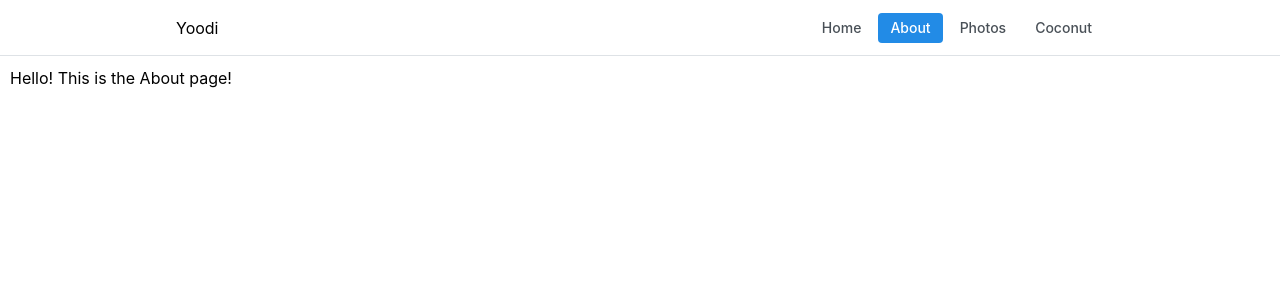
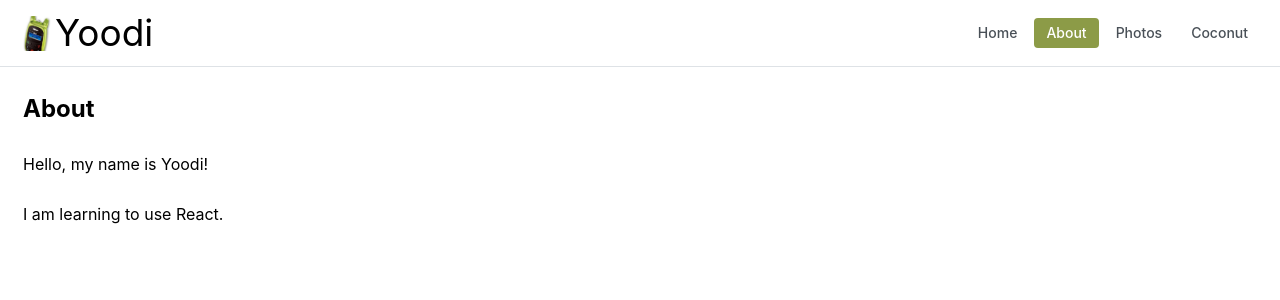
Before and after one commit to ashleyyoodi/website-vite, a React (Vite) app: page /about in a window 1280 px wide. Shown: the top 300 px of the page. Built offline with nearby package versions, Linux system fonts and the light colour scheme.

Commit message:
fix routing and update styles

```diff
--- a/src/App.tsx
+++ b/src/App.tsx
@@ -6,21 +6,25 @@ import { theme } from "./theme";
 import { HeaderSimple } from "./components/SimpleHeader";
 import Home from "./pages/Home.js";
 import About from "./pages/About..js";
+import Photos from "./pages/Photos.js";
+import Coconut from "./pages/Coconut.js";
 
 export default function App() {
   return (
   <MantineProvider theme={theme}>
+        <BrowserRouter>
           <HeaderSimple></HeaderSimple>
           <div className="content-wrapper">
             <Flex className="inner-content">
-        <BrowserRouter>
               <Routes>
                 <Route path="/" element={<Home />} />
                 <Route path="/about" element={<About />} />
+                <Route path="/photos" element={<Photos />} />
+                <Route path="/coconut" element={<Coconut />} />
               </Routes>
-        </BrowserRouter>
               </Flex>
           </div>
+        </BrowserRouter>
   </MantineProvider>
   );
 }
--- a/src/components/HeaderSimple.module.css
+++ b/src/components/HeaderSimple.module.css
@@ -1,7 +1,23 @@
 .header {
-    height: rem(56px);
+    height: auto;
     background-color: var(--mantine-color-body);
     border-bottom: rem(1px) solid light-dark(var(--mantine-color-gray-3), var(--mantine-color-dark-4));
+    padding: 5px 20px 5px 20px;
+  }
+
+  .title {
+    display: flex;
+    flex-direction: row;
+    align-items: center;
+  }
+
+  .image {
+    width: 35px;
+    height: auto;
+  }
+
+  .text {
+    font-size: 37px;
   }
 
   .inner {
@@ -26,7 +42,7 @@
     }
 
     [data-mantine-color-scheme] &[data-active] {
-      background-color: var(--mantine-color-blue-filled);
+      background-color: #8c9b47;
       color: var(--mantine-color-white);
     }
   }
--- a/src/components/SimpleHeader.tsx
+++ b/src/components/SimpleHeader.tsx
@@ -1,7 +1,8 @@
 import { useState } from 'react';
-import { Container, Group, Burger, Text } from '@mantine/core';
+import { Container, Group, Burger, Text, Flex, Image } from '@mantine/core';
 import { useDisclosure } from '@mantine/hooks';
 import classes from './HeaderSimple.module.css';
+import { Link } from 'react-router-dom';
 
 const links = [
   { link: '/', label: 'Home' },
@@ -15,30 +16,35 @@ export function HeaderSimple() {
   const [active, setActive] = useState(findActivePage());
 
   const items = links.map((link) => (
-    <a
+    <Link
+      to={link.link}
       key={link.label}
       className={classes.link}
       data-active={active === link.link || undefined}
-      onClick={(event) => {
-        event.preventDefault();
+      onClick={() => {
         setActive(link.link);
-        window.location.href = link.link;
       }}
     >
       {link.label}
-    </a>
+    </Link>
   ));
 
   return (
     <header className={classes.header}>
-      <Container size="md" className={classes.inner}>
-        <Text>Yoodi</Text>
+      <Flex className={classes.inner}>
+        <div className={classes.title}>
+            <img
+                src="/src/assets/migo2cropped.jpg"
+                className={classes.image}
+            />
+            <Text className={classes.text}> Yoodi</Text>
+        </div>
         <Group gap={5} visibleFrom="xs">
           {items}
         </Group>
 
         <Burger opened={opened} onClick={toggle} hiddenFrom="xs" size="sm" />
-      </Container>
+      </Flex>
     </header>
   );
 
--- a/src/pages/About..tsx
+++ b/src/pages/About..tsx
@@ -3,7 +3,13 @@ import { Text } from "@mantine/core"
 export default function() {
     return (
         <div>
-            <Text>Hello! This is the About page!</Text>
+            <h2 className="page-header">About</h2>
+            <br />
+            <Text>
+                Hello, my name is Yoodi!
+                <br /><br />
+                I am learning to use React.
+            </Text>
         </div>
     );
 }
--- /dev/null
+++ b/src/pages/Coconut.tsx
@@ -0,0 +1,12 @@
+import { Text } from "@mantine/core";
+
+
+export default function() {
+    return (
+        <div>
+            <Text>
+                No Coconut to share yet.
+            </Text>
+        </div>
+    );
+}
--- a/src/pages/Home.tsx
+++ b/src/pages/Home.tsx
@@ -5,8 +5,9 @@ import { Text } from "@mantine/core";
 export default function Home() {
     return (
         <div>
-            <Text>test</Text>
-            <Text>test 2</Text>
+            <Text>
+                Welcome to my website!
+            </Text>
         </div>
     );
 }
--- /dev/null
+++ b/src/pages/Photos.tsx
@@ -0,0 +1,11 @@
+import { Text } from "@mantine/core";
+
+export default function() {
+    return (
+        <div>
+            <Text>
+                No photos to share yet.
+            </Text>
+        </div>
+    );
+}
--- a/src/style.css
+++ b/src/style.css
@@ -1,5 +1,5 @@
 .content-wrapper {
-    margin: 10px;
+    margin: 23px;
 }
 
 .inner-content {
@@ -7,3 +7,7 @@
     flex-direction: column;
     gap: 10px;
 }
+
+.page-header {
+    margin: 0;
+}
```
Lines whose indentation alone changed are shown as unchanged.
